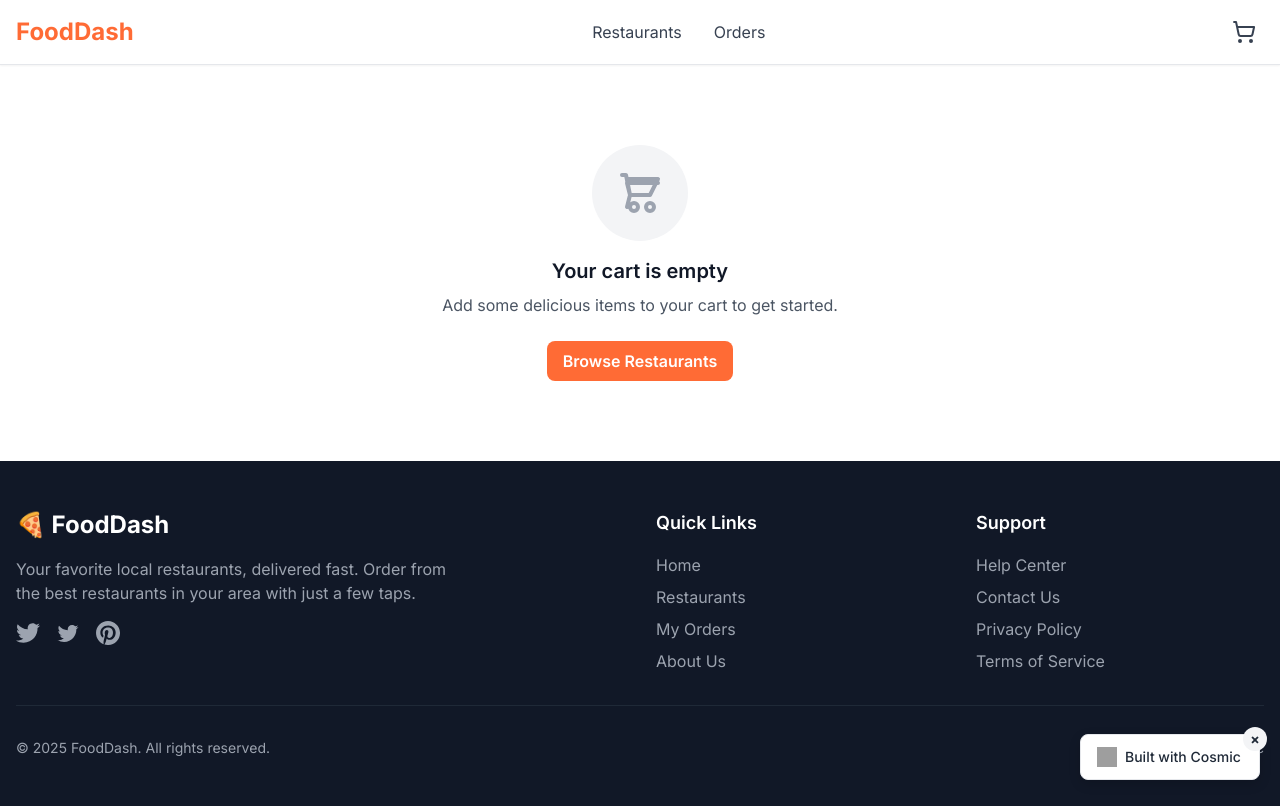
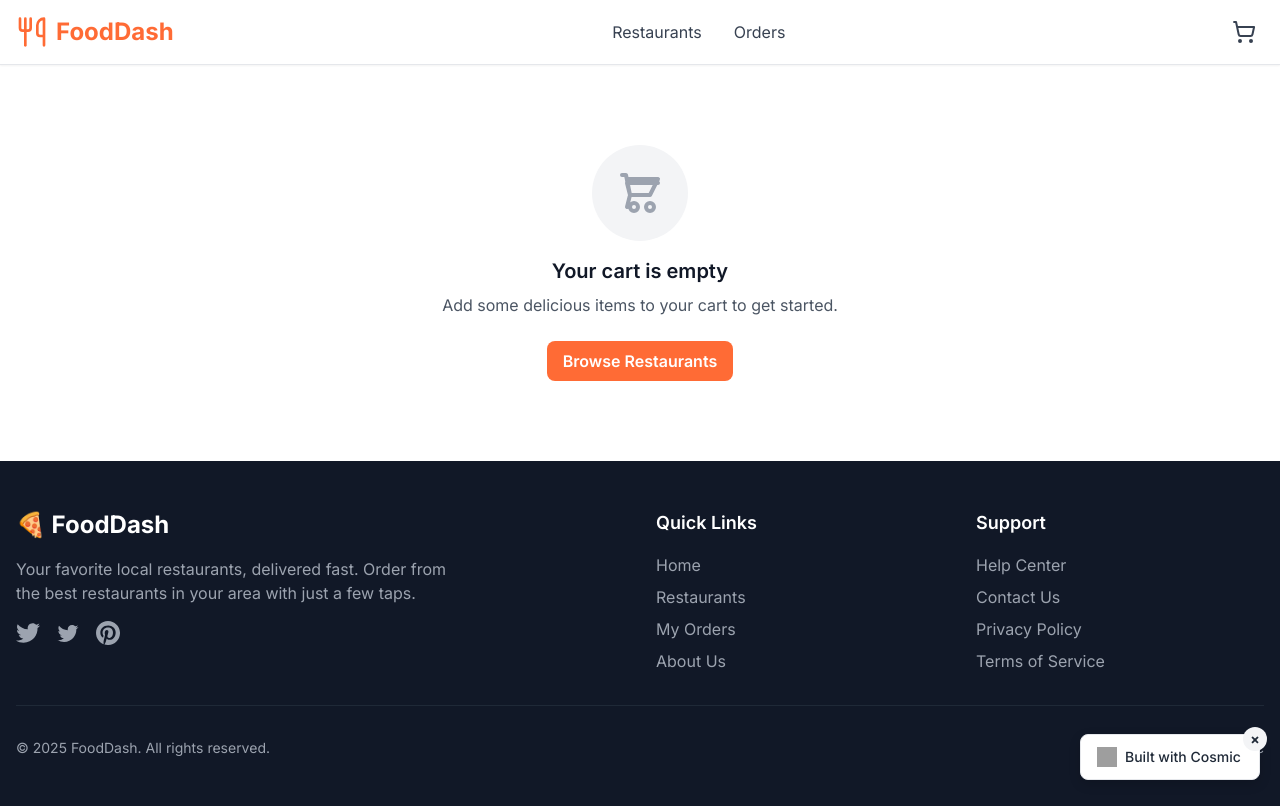
Before and after one commit to cosmic-community/cosmic-dash-clone-ok, a Next.js app: page /cart in a window 1280 px wide. Built offline with nearby package versions, Linux system fonts and the light colour scheme; grey boxes are pictures that could not be loaded.

Commit message:
Add Utensils lucide icon to left header navigation

```diff
--- a/components/Header.tsx
+++ b/components/Header.tsx
@@ -1,6 +1,7 @@
 'use client'
 
 import Link from 'next/link'
+import { Utensils } from 'lucide-react'
 import CartButton from './CartButton'
 
 export default function Header() {
@@ -8,8 +9,9 @@
     <header className="sticky top-0 z-50 bg-white shadow-sm border-b">
       <div className="container mx-auto px-4">
         <div className="flex items-center justify-between h-16">
-          <Link href="/" className="text-2xl font-bold text-primary">
-            FoodDash
+          <Link href="/" className="flex items-center space-x-2 text-2xl font-bold text-primary">
+            <Utensils className="w-8 h-8" />
+            <span>FoodDash</span>
           </Link>
 
           <nav className="hidden md:flex items-center space-x-8">
```
